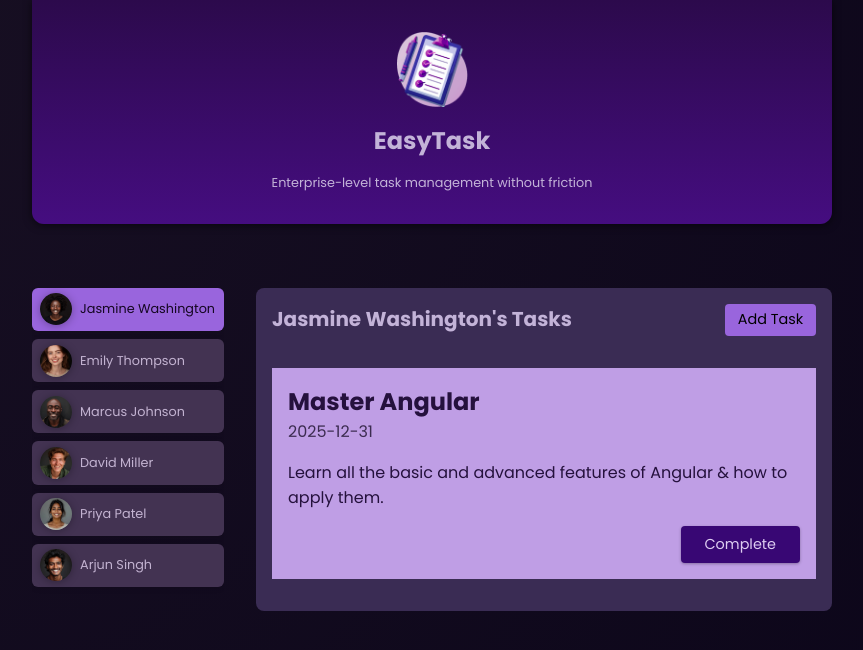
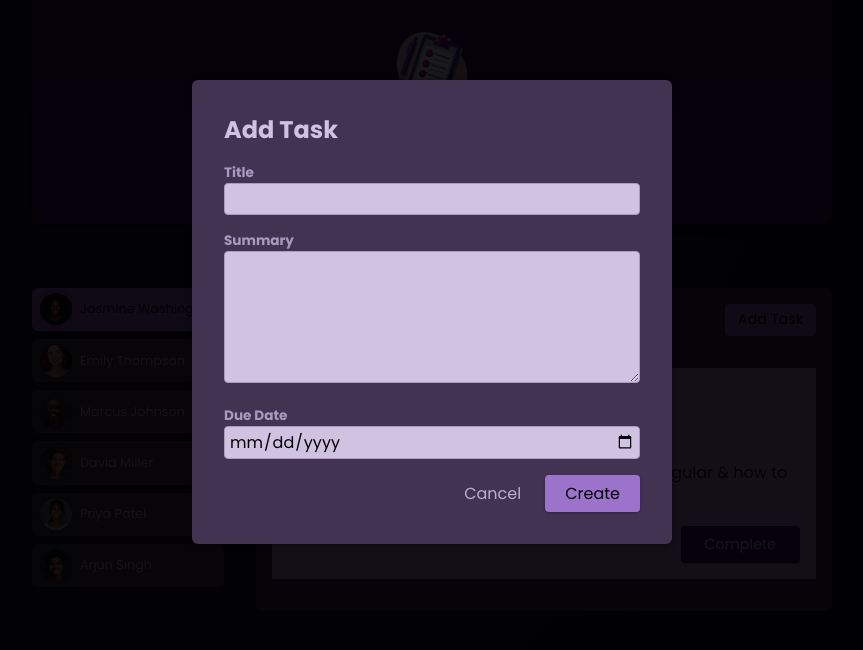
Before and after one commit to rheeshabhkumarsingh/angular-easyTask, an Angular app: page / in a window 1280 px wide. Both pictures are taken after a click on the button "Add Task". Shown: the top 650 px of the page, without its empty margins (208-1071 px from the left). Built offline with nearby package versions, Linux system fonts and the light colour scheme.

Commit message:
two way binding

```diff
--- a/src/app/new-task/new-task.html
+++ b/src/app/new-task/new-task.html
@@ -1,24 +1,24 @@
-<div class="backdrop"></div>
+<div class="backdrop" (click)="onCancel()"></div>
 <dialog open>
   <h2>Add Task</h2>
   <form>
     <p>
       <label for="title">Title</label>
-      <input type="text" id="title" name="title" />
+      <input type="text" id="title" name="title" [(ngModel)]="taskTitle" />
     </p>
 
     <p>
       <label for="summary">Summary</label>
-      <textarea id="summary" rows="5" name="summary"></textarea>
+      <textarea id="summary" rows="5" name="summary" [(ngModel)]="taskSummary"></textarea>
     </p>
 
     <p>
       <label for="due-date">Due Date</label>
-      <input type="date" id="due-date" name="due-date" />
+      <input type="date" id="due-date" name="due-date" [(ngModel)]="taskDate"/>
     </p>
 
     <p class="actions">
-      <button type="button">Cancel</button>
+      <button type="button" (click)="onCancel()">Cancel</button>
       <button type="submit">Create</button>
     </p>
   </form>
--- a/src/app/new-task/new-task.ts
+++ b/src/app/new-task/new-task.ts
@@ -1,14 +1,23 @@
-import { Component, Input } from '@angular/core';
+import { Component, EventEmitter, Input, Output } from '@angular/core';
+import { FormsModule } from '@angular/forms';
 
 @Component({
   selector: 'app-new-task',
-  imports: [],
+  imports: [FormsModule],
   templateUrl: './new-task.html',
   styleUrl: './new-task.css',
 })
 export class NewTask {
   @Input() userId!: string;
+  @Output() cancel = new EventEmitter<void>()
   constructor(){}
   taskTitle: string = '';
   taskSummary: string = '';
+  taskDate: string = '';
+
+
+  onCancel() {
+    this.cancel.emit()
+  }
+
 }
--- a/src/app/tasks/tasks.html
+++ b/src/app/tasks/tasks.html
@@ -1,11 +1,11 @@
 @if (isAddingTask) {
-    <app-new-task [userId]="userDetail.id"></app-new-task>
+    <app-new-task [userId]="userDetail.id" (cancel)="onCancelAddTask()"></app-new-task>
 }
 <section id="tasks">
     <header>
         <h2>{{userDetail.name}}'s Tasks</h2>
         <menu>
-            <button>Add Task</button>
+            <button (click)="onStartAddTask()">Add Task</button>
         </menu>
     </header>
 
```
